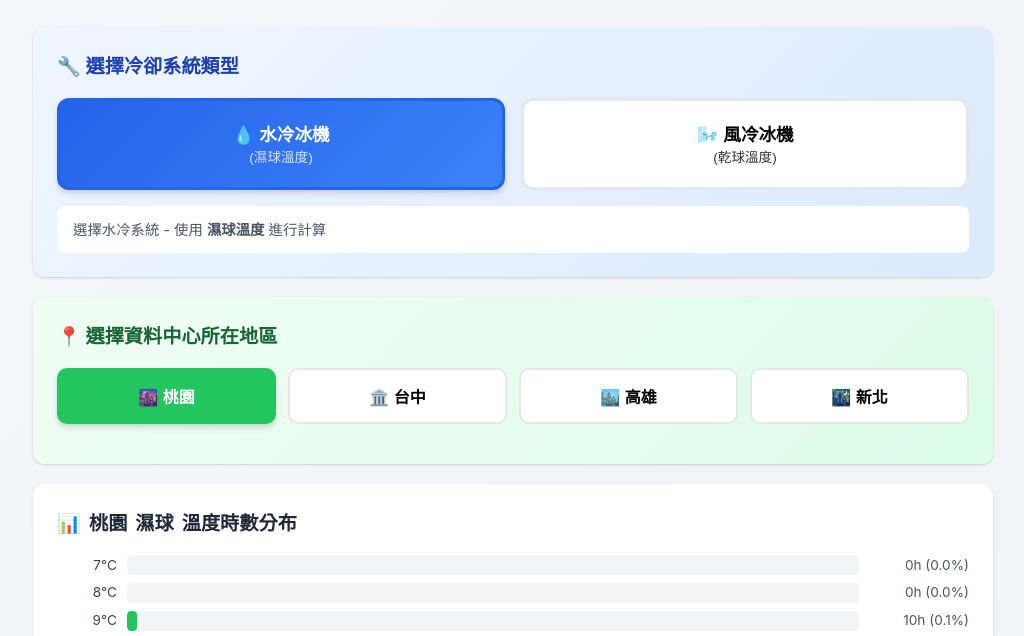
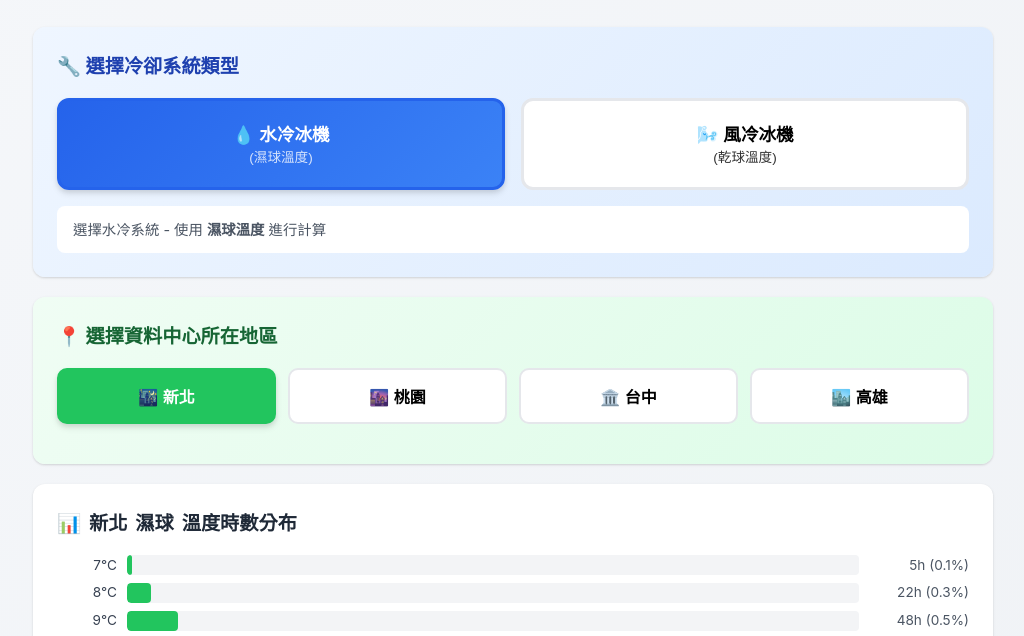
Before and after one commit to n96091499-spec/pue-calculator, a plain HTML site: page index.html in a window 1280 px wide. Shown: the part 161-797 px from the top of the page, without its empty margins (127-1151 px from the left). Drawn offline with Linux system fonts and the light colour scheme.

Commit message:
reorder: 新北放在首位，更新為8760筆全年數據

```diff
--- a/app.js
+++ b/app.js
@@ -1,5 +1,29 @@
 // ============ 氣象數據 - 從 Excel 讀取 ============
 const WEATHER_DATA = {
+    newtaipei: {
+        wet: [
+            { temp: 5, hours: 8 }, { temp: 6, hours: 37 }, { temp: 7, hours: 35 },
+            { temp: 8, hours: 84 }, { temp: 9, hours: 201 }, { temp: 10, hours: 208 },
+            { temp: 11, hours: 204 }, { temp: 12, hours: 301 }, { temp: 13, hours: 396 },
+            { temp: 14, hours: 416 }, { temp: 15, hours: 366 }, { temp: 16, hours: 392 },
+            { temp: 17, hours: 409 }, { temp: 18, hours: 419 }, { temp: 19, hours: 369 },
+            { temp: 20, hours: 311 }, { temp: 21, hours: 519 }, { temp: 22, hours: 467 },
+            { temp: 23, hours: 696 }, { temp: 24, hours: 1056 }, { temp: 25, hours: 851 },
+            { temp: 26, hours: 675 }, { temp: 27, hours: 315 }, { temp: 28, hours: 25 }
+        ],
+        dry: [
+            { temp: 7, hours: 5 }, { temp: 8, hours: 22 }, { temp: 9, hours: 48 },
+            { temp: 10, hours: 92 }, { temp: 11, hours: 154 }, { temp: 12, hours: 191 },
+            { temp: 13, hours: 239 }, { temp: 14, hours: 312 }, { temp: 15, hours: 368 },
+            { temp: 16, hours: 346 }, { temp: 17, hours: 374 }, { temp: 18, hours: 391 },
+            { temp: 19, hours: 440 }, { temp: 20, hours: 419 }, { temp: 21, hours: 355 },
+            { temp: 22, hours: 422 }, { temp: 23, hours: 389 }, { temp: 24, hours: 465 },
+            { temp: 25, hours: 684 }, { temp: 26, hours: 633 }, { temp: 27, hours: 513 },
+            { temp: 28, hours: 433 }, { temp: 29, hours: 326 }, { temp: 30, hours: 234 },
+            { temp: 31, hours: 248 }, { temp: 32, hours: 241 }, { temp: 33, hours: 252 },
+            { temp: 34, hours: 136 }, { temp: 35, hours: 26 }, { temp: 36, hours: 2 }
+        ]
+    },
     taoyuan: {
         wet: [
             { temp: 29, hours: 1 }, { temp: 28, hours: 148 }, { temp: 27, hours: 938 },
@@ -77,30 +101,6 @@ const WEATHER_DATA = {
             { temp: 12, hours: 39 }, { temp: 11, hours: 32 }, { temp: 10, hours: 11 },
             { temp: 9, hours: 11 }, { temp: 8, hours: 2 }, { temp: 7, hours: 0 }
         ]
-    },
-    newtaipei: {
-        wet: [
-            { temp: 5, hours: 8 }, { temp: 6, hours: 37 }, { temp: 7, hours: 35 },
-            { temp: 8, hours: 84 }, { temp: 9, hours: 207 }, { temp: 10, hours: 211 },
-            { temp: 11, hours: 219 }, { temp: 12, hours: 301 }, { temp: 13, hours: 396 },
-            { temp: 14, hours: 416 }, { temp: 15, hours: 366 }, { temp: 16, hours: 392 },
-            { temp: 17, hours: 409 }, { temp: 18, hours: 419 }, { temp: 19, hours: 369 },
-            { temp: 20, hours: 311 }, { temp: 21, hours: 519 }, { temp: 22, hours: 467 },
-            { temp: 23, hours: 696 }, { temp: 24, hours: 1056 }, { temp: 25, hours: 851 },
-            { temp: 26, hours: 675 }, { temp: 27, hours: 315 }, { temp: 28, hours: 25 }
-        ],
-        dry: [
-            { temp: 7, hours: 5 }, { temp: 8, hours: 22 }, { temp: 9, hours: 48 },
-            { temp: 10, hours: 98 }, { temp: 11, hours: 157 }, { temp: 12, hours: 195 },
-            { temp: 13, hours: 249 }, { temp: 14, hours: 313 }, { temp: 15, hours: 368 },
-            { temp: 16, hours: 346 }, { temp: 17, hours: 374 }, { temp: 18, hours: 391 },
-            { temp: 19, hours: 440 }, { temp: 20, hours: 419 }, { temp: 21, hours: 355 },
-            { temp: 22, hours: 422 }, { temp: 23, hours: 389 }, { temp: 24, hours: 465 },
-            { temp: 25, hours: 684 }, { temp: 26, hours: 633 }, { temp: 27, hours: 513 },
-            { temp: 28, hours: 433 }, { temp: 29, hours: 326 }, { temp: 30, hours: 234 },
-            { temp: 31, hours: 248 }, { temp: 32, hours: 241 }, { temp: 33, hours: 252 },
-            { temp: 34, hours: 136 }, { temp: 35, hours: 26 }, { temp: 36, hours: 2 }
-        ]
     }
 };
 
@@ -128,14 +128,14 @@ const SUGGESTED_VALUES = {
 };
 
 const REGION_NAMES = {
+    newtaipei: '新北',
     taoyuan: '桃園',
     taichung: '台中',
-    kaohsiung: '高雄',
-    newtaipei: '新北'
+    kaohsiung: '高雄'
 };
 
 let currentSystem = 'water';
-let currentRegion = 'taoyuan';
+let currentRegion = 'newtaipei';
 let currentWeatherData = null;
 
 document.addEventListener('DOMContentLoaded', function() {
--- a/index.html
+++ b/index.html
@@ -33,7 +33,10 @@
         <section id="region-section" class="region-section hidden">
             <h2>📍 選擇資料中心所在地區</h2>
             <div class="region-selector">
-                <button type="button" class="region-btn active" data-region="taoyuan" onclick="selectRegion('taoyuan')">
+                <button type="button" class="region-btn active" data-region="newtaipei" onclick="selectRegion('newtaipei')">
+                    🌃 新北
+                </button>
+                <button type="button" class="region-btn" data-region="taoyuan" onclick="selectRegion('taoyuan')">
                     🌆 桃園
                 </button>
                 <button type="button" class="region-btn" data-region="taichung" onclick="selectRegion('taichung')">
@@ -41,9 +44,6 @@
                 </button>
                 <button type="button" class="region-btn" data-region="kaohsiung" onclick="selectRegion('kaohsiung')">
                     🏙️ 高雄
-                </button>
-                <button type="button" class="region-btn" data-region="newtaipei" onclick="selectRegion('newtaipei')">
-                    🌃 新北
                 </button>
             </div>
         </section>
```
Also changed, not shown: 1 other file.
